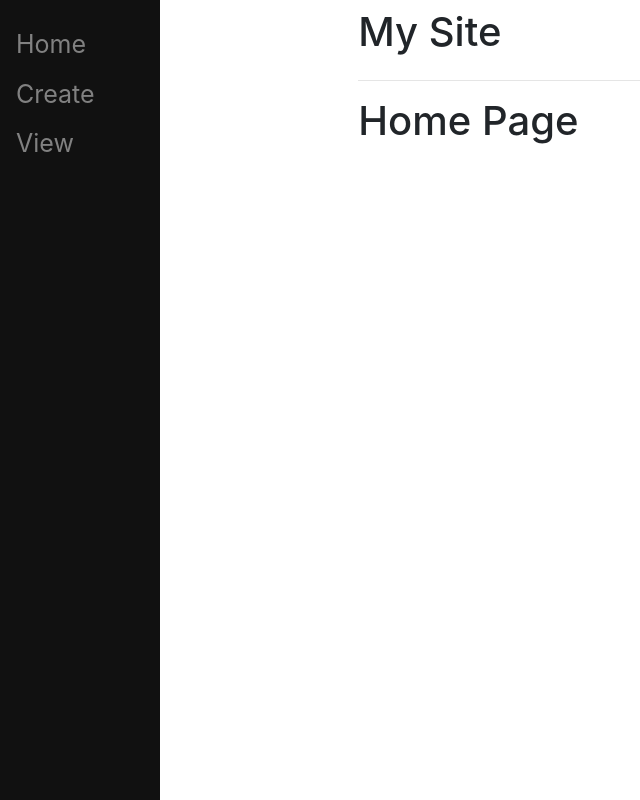
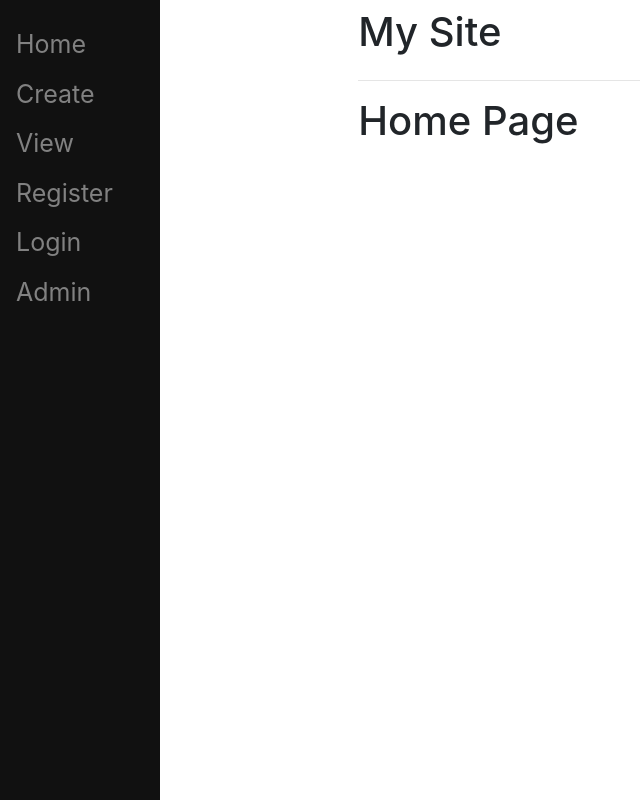
Before and after one commit to KSI456/mysite_teached_by_Tech_with_Tim, a Django app: page / in a window 1280 px wide. Shown: the whole page, without its empty margins (0-640 px from the left). Run offline with Django 3.2, Linux system fonts and the light colour scheme; some libraries are stand-ins or nearby versions.

Commit message:
patched/07/01

```diff
--- a/mysite/main/templates/main/base.html
+++ b/mysite/main/templates/main/base.html
@@ -48,9 +48,17 @@
 </head>
 <body>
     <div class="sidenav">
-        <a href="/home">Home</a>
+        <a href="http://127.0.0.1:8000/">Home</a>
         <a href="/create">Create</a>
         <a href="/view">View</a>
+        <a href="/register">Register</a>
+        {% if user.is_authenticated %}
+            <a href='/logout'>
+            Logout</a>
+        {% else %}
+            <a href='/login'>Login</a>
+        {% endif %}
+        <a href="/admin">Admin</a>
     </div>
     <div id="content", name="content", class="main">
         <div class="row justify-content-center">
--- a/mysite/main/urls.py
+++ b/mysite/main/urls.py
@@ -1,10 +1,12 @@
-from django.urls import path
+from django.urls import path, include
+from register.forms import RegisterForm
+from . import views
 
-from . import views
 
 urlpatterns = [
 path("<int:id>", views.index, name="index"),
 path("", views.home, name="home"),
 path("create/", views.create, name="create"),
 path("view/", views.view, name="view"),
+
 ]
--- a/mysite/main/views.py
+++ b/mysite/main/views.py
@@ -2,6 +2,7 @@ from django.shortcuts import render
 from django.http import HttpResponse, HttpResponseRedirect
 from .models import ToDoList, Item
 from .forms import CreateNewList
+from django.contrib.auth.decorators import login_required
 # Create your views here.
 
 def index(response, id):
@@ -26,10 +27,10 @@ def index(response, id):
     return render(response, "main/view.html", {"ls":ls})
 
 def home(response):
-    return render(response, "main/home.html", {})
+    return render(response, "main/home.html")
 
 
-
+@login_required
 def create(response):
     if response.method == "POST":
         form = CreateNewList(response.POST)
--- a/mysite/mysite/settings.py
+++ b/mysite/mysite/settings.py
@@ -131,3 +131,4 @@ CRISPY_TEMPLATE_PACK = "bootstrap4"
 
 LOGIN_REDIRECT_URL = "/"
 LOGOUT_REDIRECT_URL = "/"
+LOGIN_URL = "/login/"
--- a/mysite/mysite/urls.py
+++ b/mysite/mysite/urls.py
@@ -16,10 +16,13 @@ Including another URLconf
 from django.contrib import admin
 from django.urls import path, include
 from register import views as v
+from django.contrib.auth import views as auth_views
 
 urlpatterns = [
     path('admin/', admin.site.urls),
     path('register/', v.register, name="register"),
+    path("login/", auth_views.LoginView.as_view(template_name='registration/login.html'), name="login"),
+    path("logout/", auth_views.LogoutView.as_view(), name="logout"),
     path('', include("main.urls")),
-    path('', include("django.contrib.auth.urls")),
+
 ]
```
Also changed, not shown: mysite/db.sqlite3.
